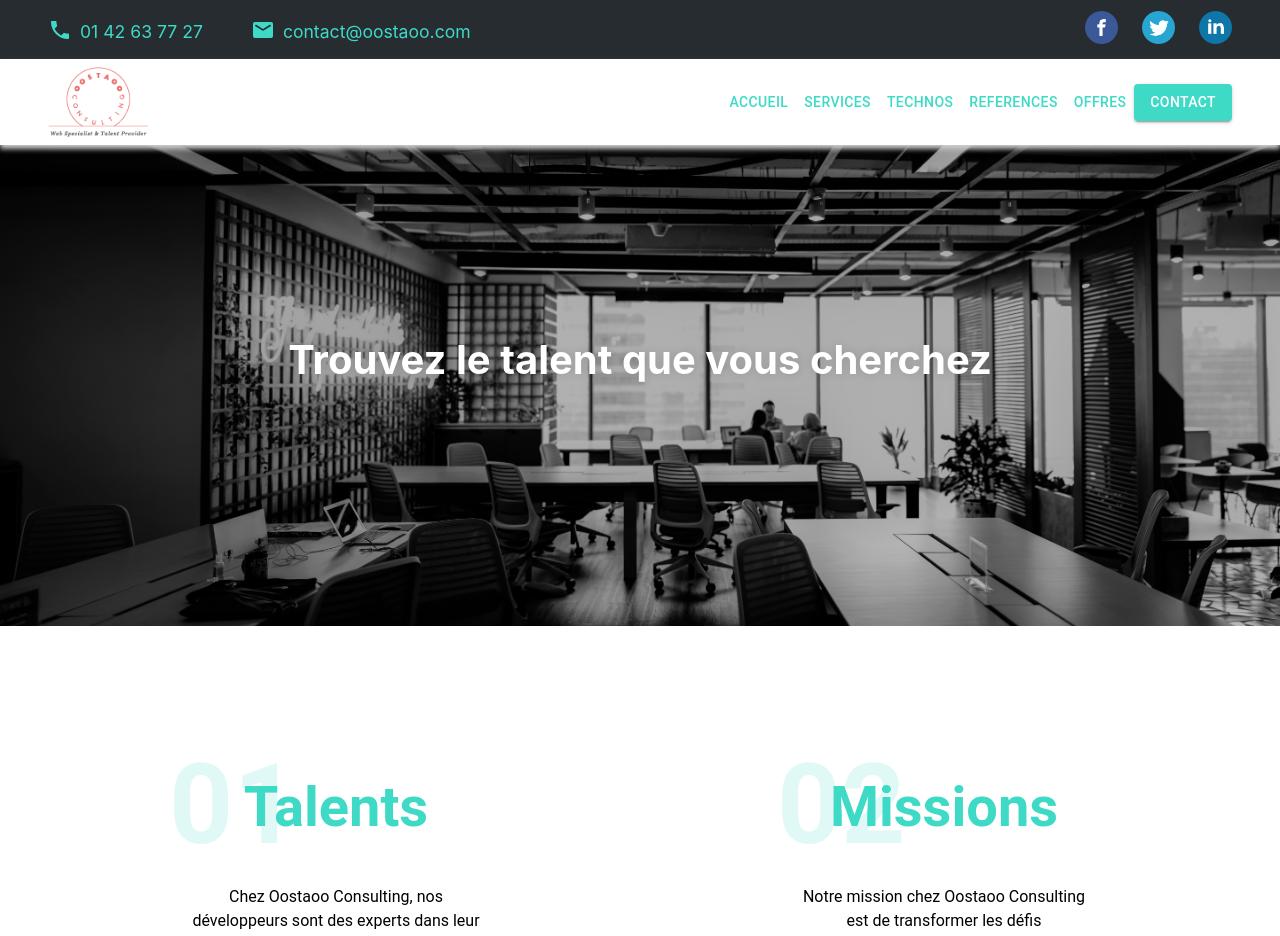
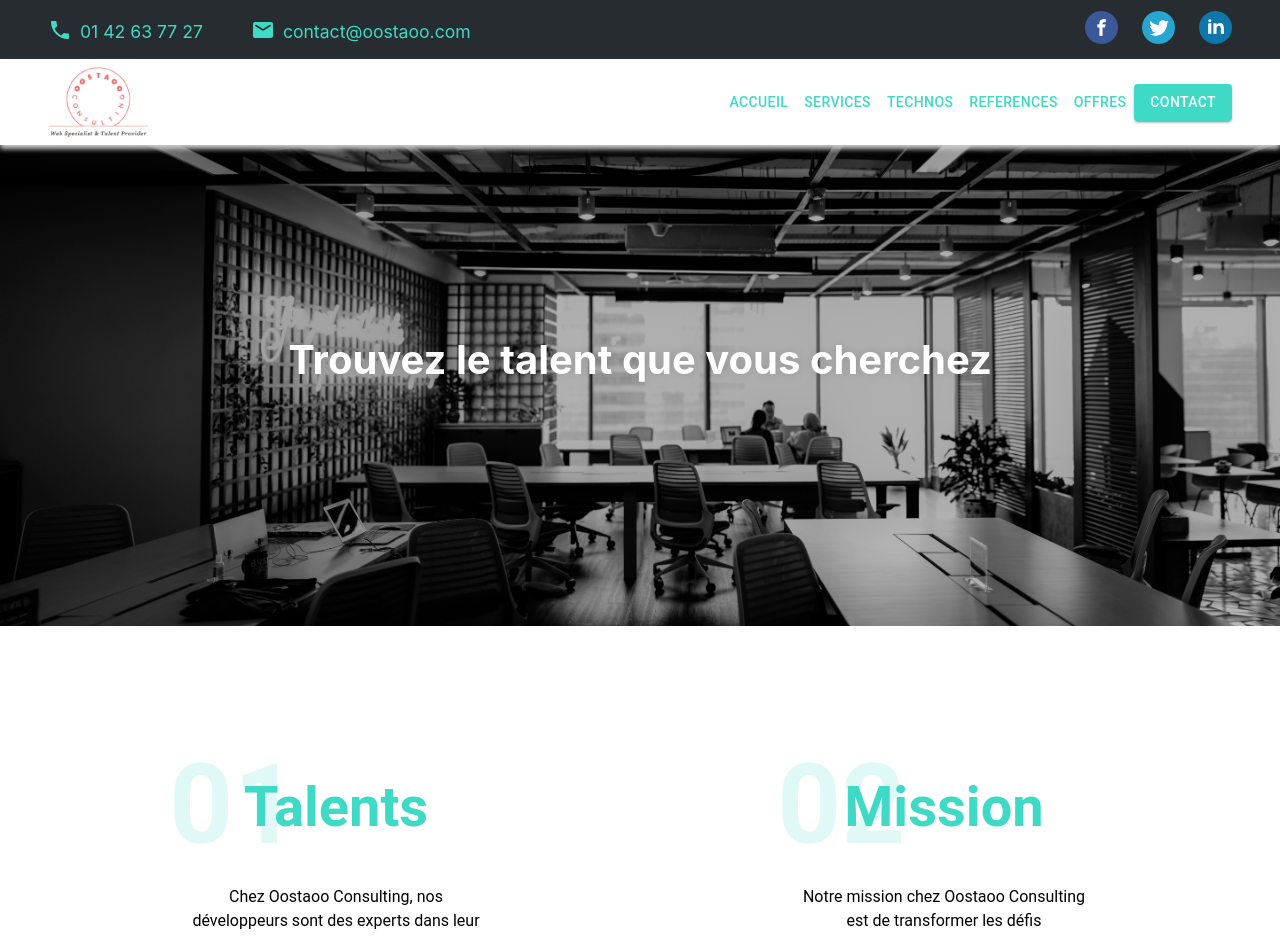
Before and after one commit to jeremielenoir/oostaoo-site, a Next.js app: page / in a window 1280 px wide. Shown: the top 936 px of the page. Built offline with nearby package versions, Linux system fonts and the light colour scheme.

Commit message:
add JobOffers

```diff
--- a/assets/Intro.js
+++ b/assets/Intro.js
@@ -6,7 +6,7 @@ const introElements = [
   },
   {
     number: '02',
-    title: 'missions',
+    title: 'mission',
     text: "Notre mission chez Oostaoo Consulting est de transformer les défis technologiques en succès pour nos clients. Experts en JavaScript, nous nous consacrons à fournir des solutions sur mesure, agiles et de haute qualité. Nous visons à établir des partenariats durables, propulsant les entreprises vers le succès numérique grâce à une compréhension approfondie de leurs besoins et objectifs.",
   },
 ];
```
